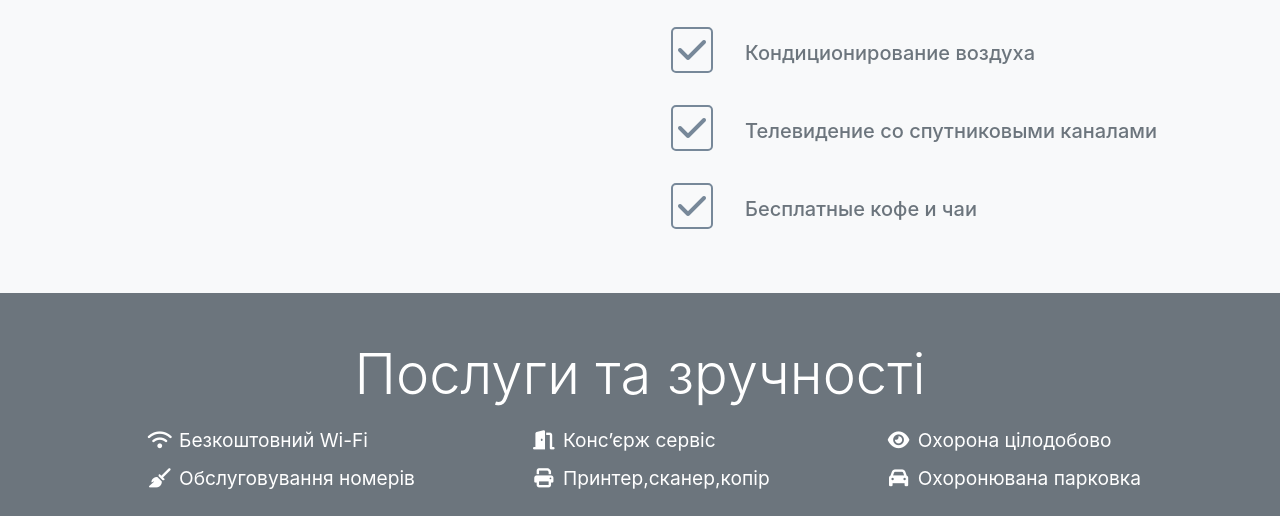
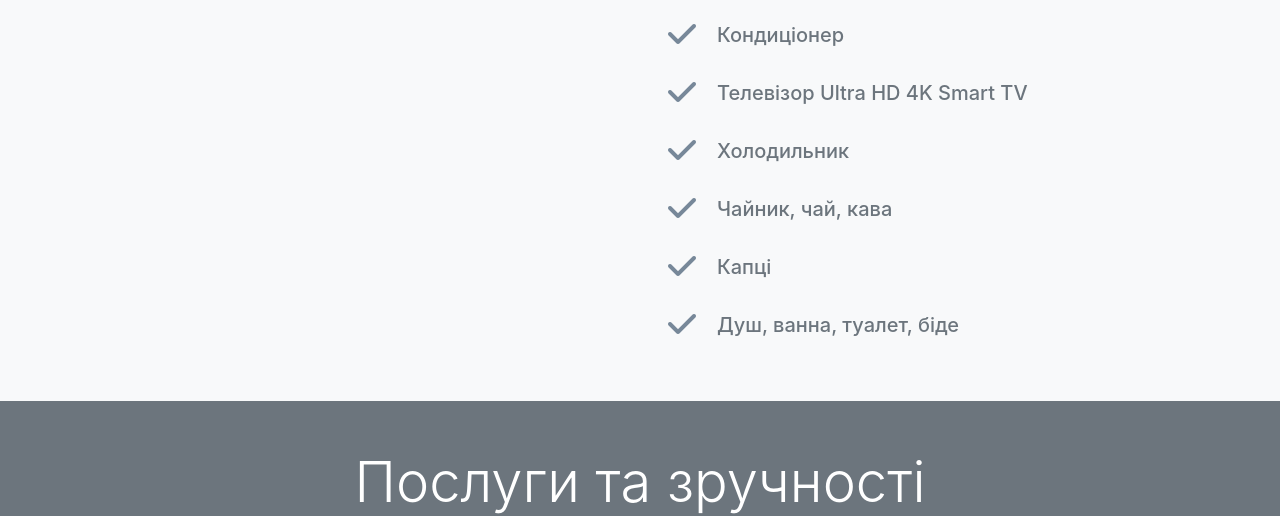
Before and after one commit to 1ngvar/lex-hotel, a PHP site: page / in a window 1280 px wide. Shown: the part 1304-1820 px from the top of the page. Run offline with PHP 8.4, Linux system fonts and the light colour scheme; some libraries are stand-ins or nearby versions.

Commit message:
Design ver 1.2. Finished the corrections

```diff
--- a/css/style.css
+++ b/css/style.css
@@ -48,7 +48,13 @@ body {
     border-radius: 5px;
 }
 
-#residence-section .fas, #executive-section .fas {
+#residence-section .fas {
+    color: lightslategray;
+    padding: 5px;
+    border-radius: 5px;
+}
+
+#executive-section .fas {
     color: lightslategray;
     padding: 5px;
     border: 2px solid lightslategray;
--- a/index.html
+++ b/index.html
@@ -116,49 +116,96 @@
           <div class="row">
               <div class="col-md-6"><img src="img/superooms-1.jpg" alt="superoom" class="img-fluid mb-3 rounded-circle"/></div>
               <div class="col-md-6">
-                  <p>Комфорт є головним пріоритетом в наших затишних сучасних номерах. У нашому готелі ви повинні спати так само, як і в своїй власній постелі, а може бути, навіть краще. Наші анатомічні ортопедичні матраци класу "ЛЮКС" і постільна білизна з високоякісної бавовни забезпечать вам прекрасний сон і відпочинок. А спеціальні штори "блек аут" ізолюють вас від світла за вікнами та забезпечать затишок і комфорт під час відпочинку після бурхливого насиченого дня. Прекрасні дні починаються з комфортної доброї ночі!
-                  </p>
-                  <!--  Галочки в первом блоке с фото номера – удалить со стилями если не пригодятся  -->
+                  <h3>Проживання</h3>
+                  <p>Готель має 25 номерів від 20 до 40 кв.м</p>
                   <div class="d-flex">
-                      <div class="p-3 align-self-start">
+                      <div class="p-2 align-self-start">
                           <i class="fas fa-check fa-2x"></i>
                       </div>
-                      <div class="p-3 align-self-end">
-                          <h5>Средний размер комнаты: от 24 до 40 кв.м.</h5>
+                      <div class="p-2 align-self-end">
+                          <h5>Сімейні номери</h5>
                       </div>
                   </div>
                   <div class="d-flex">
-                      <div class="p-3 align-self-start">
+                      <div class="p-2 align-self-start">
                           <i class="fas fa-check fa-2x"></i>
                       </div>
-                      <div class="p-3 align-self-end">
-                          <h5>Кондиционирование воздуха</h5>
+                      <div class="p-2 align-self-end">
+                          <h5>Ліжка Queen Size, King Size</h5>
                       </div>
                   </div>
                   <div class="d-flex">
-                      <div class="p-3 align-self-start">
+                      <div class="p-2 align-self-start">
                           <i class="fas fa-check fa-2x"></i>
                       </div>
-                      <div class="p-3 align-self-end">
-                          <h5>Телевидение со спутниковыми каналами</h5>
+                      <div class="p-2 align-self-end">
+                          <h5>Додаткові спальні місця</h5>
                       </div>
                   </div>
                   <div class="d-flex">
-                      <div class="p-3 align-self-start">
+                      <div class="p-2 align-self-start">
                           <i class="fas fa-check fa-2x"></i>
                       </div>
-                      <div class="p-3 align-self-end">
-                          <h5>Бесплатные кофе и чаи</h5>
+                      <div class="p-2 align-self-end">
+                          <h5>Окрема ванна кімната</h5>
                       </div>
                   </div>
-                  <!--  Галочки  -->
+                  <div class="d-flex">
+                      <div class="p-2 align-self-start">
+                          <i class="fas fa-check fa-2x"></i>
                       </div>
+                      <div class="p-2 align-self-end">
+                          <h5>Кондиціонер</h5>
+                      </div>
+                  </div>
+                  <div class="d-flex">
+                      <div class="p-2 align-self-start">
+                          <i class="fas fa-check fa-2x"></i>
+                      </div>
+                      <div class="p-2 align-self-end">
+                          <h5>Телевізор Ultra HD 4K Smart TV</h5>
+                      </div>
+                  </div>
+                  <div class="d-flex">
+                      <div class="p-2 align-self-start">
+                          <i class="fas fa-check fa-2x"></i>
+                      </div>
+                      <div class="p-2 align-self-end">
+                          <h5>Холодильник</h5>
+                      </div>
+                  </div>
+                  <div class="d-flex">
+                      <div class="p-2 align-self-start">
+                          <i class="fas fa-check fa-2x"></i>
+                      </div>
+                      <div class="p-2 align-self-end">
+                          <h5>Чайник, чай, кава</h5>
+                      </div>
+                  </div>
+                  <div class="d-flex">
+                      <div class="p-2 align-self-start">
+                          <i class="fas fa-check fa-2x"></i>
+                      </div>
+                      <div class="p-2 align-self-end">
+                          <h5>Капці</h5>
+                      </div>
+                  </div>
+                  <div class="d-flex">
+                      <div class="p-2 align-self-start">
+                          <i class="fas fa-check fa-2x"></i>
+                      </div>
+                      <div class="p-2 align-self-end">
+                          <h5>Душ, ванна, туалет, біде</h5>
+                      </div>
+                  </div>
+              </div>
+
           </div>
       </div>
   </section>
 
 
-  <!--  PREMIUM HEADER  -->
+  <!--  COMFORT HEADER  -->
   <section id="premium-head-section" class="bg-secondary">
       <div class="container">
           <div class="row">
@@ -186,22 +233,17 @@
       </div>
   </section>
 
-  <!--  PREMIUM SECTION  -->
+  <!--  COMFORT SECTION  -->
   <section id="premium-section" class="bg-light text-muted py-5">
       <div class="container">
           <div class="row">
-              <div class="col-md-6 order-2"><img src="img/superooms-1.jpg" alt="superoom" class="img-fluid mb-3 rounded-circle"/></div>
+              <div class="col-md-6 order-2">
+                  <img src="img/superooms-1.jpg" alt="superoom" class="img-fluid mb-3 rounded-circle"/>
+              </div>
               <div class="col-md-6">
-                  <h3>Проживання</h3>
-                  <p>Готель має 25 номерів від 20 до 40 кв.м</p>
-                  <div class="d-flex">
-                      <div class="p-3 align-self-start">
-                          <i class="fas fa-check fa-2x"></i>
-                      </div>
-                      <div class="p-3 align-self-end">
-                          <h5>Сімейні номери</h5>
-                      </div>
-                  </div>
+                  <h5 class="p-4">Комфорт є головним пріоритетом в наших затишних сучасних номерах. У нашому готелі ви повинні спати так само, як і у власному ліжку, а може навіть зручніше. Наші анатомічні ортопедичні матраци класу "ЛЮКС" і постільна білизна з високоякісної бавовни забезпечать вам прекрасний сон і відпочинок. А спеціальні штори "блекаут" ізолюють вас від світла за вікнами та забезпечать затишок і комфорт під час відпочинку після бурхливого насиченого дня. Прекрасні дні починаються з комфортної доброї ночі!
+                  </h5>
+                  <div class="col">
                       <div class="d-flex">
                           <div class="p-3 align-self-start">
                               <i class="fas fa-check fa-2x"></i>
@@ -215,7 +257,7 @@
                               <i class="fas fa-check fa-2x"></i>
                           </div>
                           <div class="p-3 align-self-end">
-                          <h5>Додаткові спальні місця</h5>
+                              <h5>Кондиціонер</h5>
                           </div>
                       </div>
                       <div class="d-flex">
@@ -229,11 +271,12 @@
                   </div>
               </div>
           </div>
+      </div>
   </section>
 
 
   <!--  CITY VIEW  -->
-  <img src="img/joburg-city-skyline.jpg" class="w-100" alt="Must be Irpin">
+  <img src="img/Irpin_Square.jpg" class="w-100" alt="Irpin Central Square">
 
   <!--  EXECUTIVE SECTION  -->
   <section id="executive-section" class="bg-light text-muted py-5">
```
Lines whose indentation alone changed are shown as unchanged.
